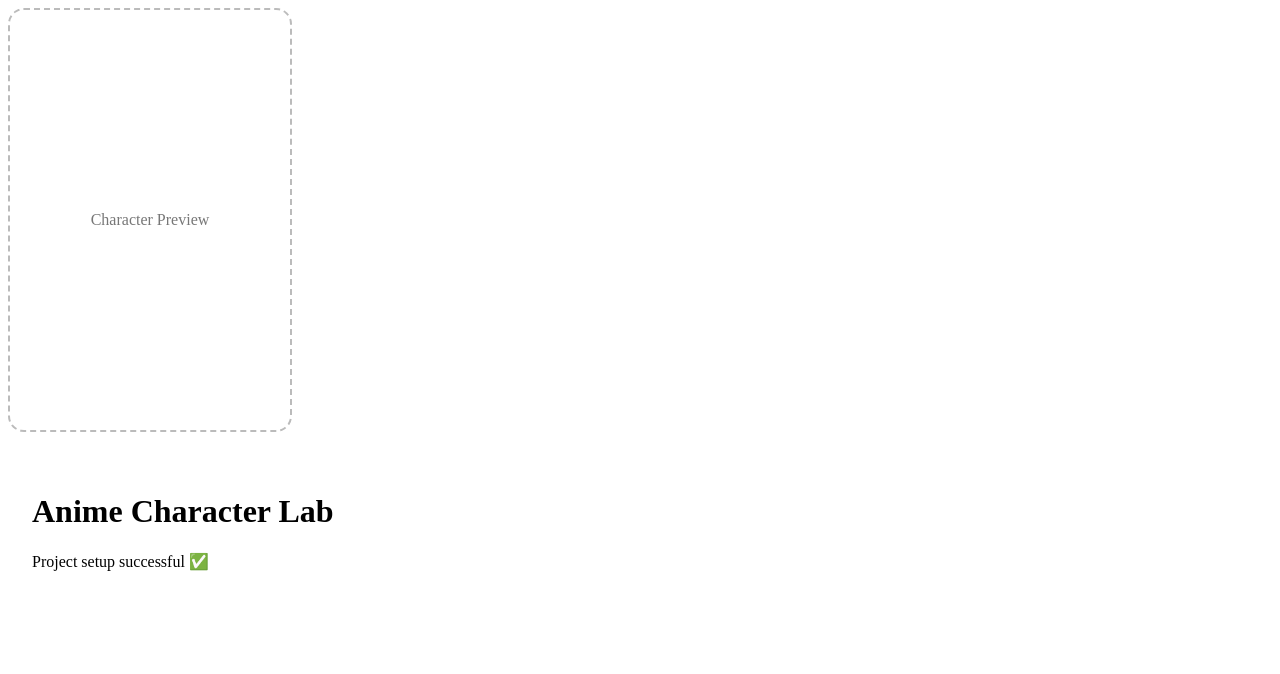
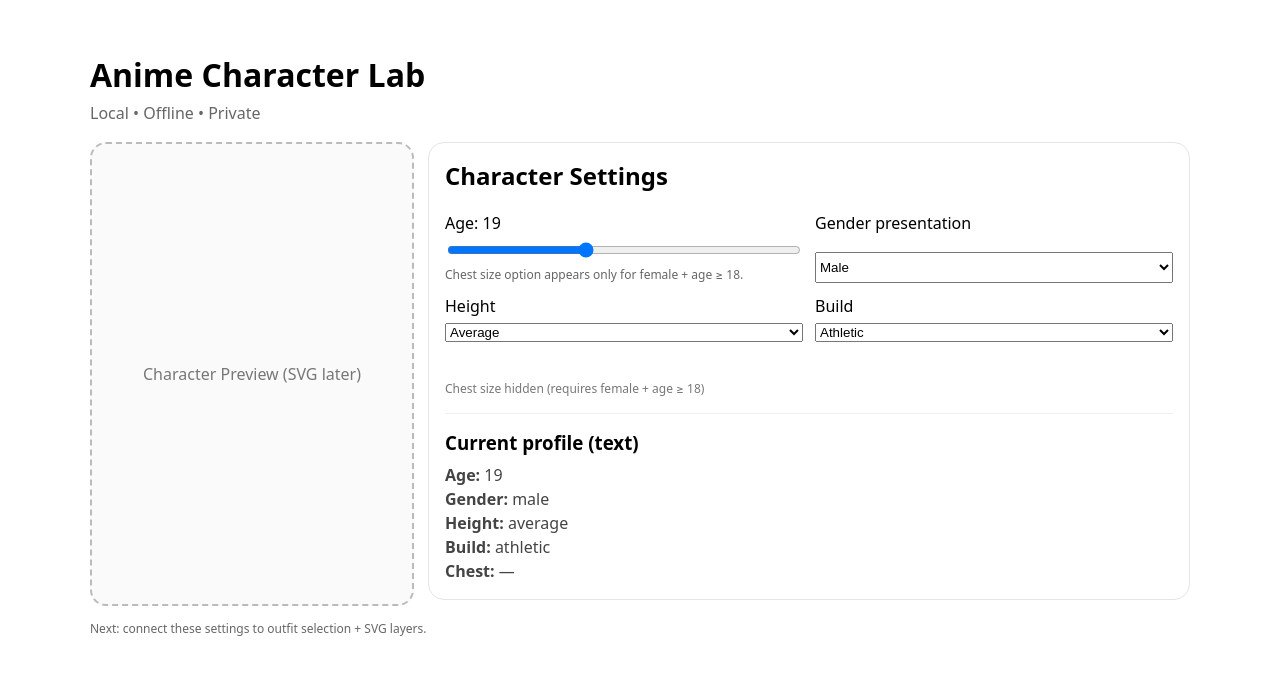
Before and after one commit to Jelle228/anime-character-lab, a React (Vite) app: page / in a window 1280 px wide. Shown: the top 674 px of the page. Built offline with nearby package versions, Linux system fonts and the light colour scheme.

Commit message:
Update main.jsx

```diff
--- a/src/main.jsx
+++ b/src/main.jsx
@@ -1,29 +1,161 @@
-import React from "react";
+import React, { useMemo, useState } from "react";
 import ReactDOM from "react-dom/client";
 
-const App = () => (
-  <div>
+function App() {
+  const [age, setAge] = useState(19);
+  const [gender, setGender] = useState("male"); // male | female | androgynous
+  const [height, setHeight] = useState("average"); // short | average | tall
+  const [build, setBuild] = useState("athletic"); // slim | athletic | muscular | curvy | broad
+  const [chest, setChest] = useState("average"); // flat | average | full (only if female + age>=18)
+
+  const showChest = useMemo(() => gender === "female" && age >= 18, [gender, age]);
+
+  // If the user changes to a state where chest should not apply, clear it safely
+  React.useEffect(() => {
+    if (!showChest) setChest("");
+    if (showChest && !chest) setChest("average");
+  }, [showChest]); // eslint-disable-line react-hooks/exhaustive-deps
+
+  return (
     <div
       style={{
-        width: 280,
-        height: 420,
+        padding: 24,
+        fontFamily: "system-ui, -apple-system, Segoe UI, Roboto, Arial",
+        maxWidth: 1100,
+        margin: "0 auto",
+      }}
+    >
+      <h1 style={{ marginBottom: 6 }}>Anime Character Lab</h1>
+      <div style={{ color: "#666", marginBottom: 18 }}>
+        Local • Offline • Private
+      </div>
+
+      <div
+        style={{
+          display: "grid",
+          gridTemplateColumns: "320px 1fr",
+          gap: 18,
+          alignItems: "start",
+        }}
+      >
+        {/* Preview */}
+        <div
+          style={{
+            width: 320,
+            height: 460,
             border: "2px dashed #bbb",
             borderRadius: 16,
             display: "flex",
             alignItems: "center",
             justifyContent: "center",
-        marginBottom: 16,
-        color: "#777"
+            color: "#777",
+            background: "#fafafa",
           }}
         >
-      Character Preview
+          Character Preview (SVG later)
         </div>
 
-    <div style={{ padding: 24 }}>
-      <h1>Anime Character Lab</h1>
-      <p>Project setup successful ✅</p>
+        {/* Controls + Info */}
+        <div
+          style={{
+            border: "1px solid #e5e5e5",
+            borderRadius: 16,
+            padding: 16,
+            background: "white",
+          }}
+        >
+          <h2 style={{ marginTop: 0 }}>Character Settings</h2>
+
+          <div
+            style={{
+              display: "grid",
+              gridTemplateColumns: "repeat(2, minmax(0, 1fr))",
+              gap: 12,
+            }}
+          >
+            <label style={{ display: "grid", gap: 6 }}>
+              Age: {age}
+              <input
+                type="range"
+                min="12"
+                max="30"
+                value={age}
+                onChange={(e) => setAge(parseInt(e.target.value, 10))}
+              />
+              <div style={{ fontSize: 12, color: "#666" }}>
+                Chest size option appears only for female + age ≥ 18.
+              </div>
+            </label>
+
+            <label style={{ display: "grid", gap: 6 }}>
+              Gender presentation
+              <select value={gender} onChange={(e) => setGender(e.target.value)}>
+                <option value="male">Male</option>
+                <option value="female">Female</option>
+                <option value="androgynous">Androgynous / Non-binary</option>
+              </select>
+            </label>
+
+            <label style={{ display: "grid", gap: 6 }}>
+              Height
+              <select value={height} onChange={(e) => setHeight(e.target.value)}>
+                <option value="short">Short</option>
+                <option value="average">Average</option>
+                <option value="tall">Tall</option>
+              </select>
+            </label>
+
+            <label style={{ display: "grid", gap: 6 }}>
+              Build
+              <select value={build} onChange={(e) => setBuild(e.target.value)}>
+                <option value="slim">Slim</option>
+                <option value="athletic">Athletic</option>
+                <option value="muscular">Muscular</option>
+                <option value="curvy">Curvy</option>
+                <option value="broad">Broad</option>
+              </select>
+            </label>
+
+            {showChest ? (
+              <label style={{ display: "grid", gap: 6 }}>
+                Chest size (adult feminine body)
+                <select value={chest} onChange={(e) => setChest(e.target.value)}>
+                  <option value="flat">Flat</option>
+                  <option value="average">Average</option>
+                  <option value="full">Full</option>
+                </select>
+              </label>
+            ) : (
+              <div style={{ fontSize: 12, color: "#777", paddingTop: 26 }}>
+                Chest size hidden (requires female + age ≥ 18)
+              </div>
+            )}
+          </div>
+
+          <hr style={{ margin: "16px 0", border: "none", borderTop: "1px solid #eee" }} />
+
+          <h3 style={{ margin: 0 }}>Current profile (text)</h3>
+          <div style={{ color: "#444", marginTop: 8, lineHeight: 1.5 }}>
+            <div><b>Age:</b> {age}</div>
+            <div><b>Gender:</b> {gender}</div>
+            <div><b>Height:</b> {height}</div>
+            <div><b>Build:</b> {build}</div>
+            <div><b>Chest:</b> {showChest ? chest : "—"}</div>
           </div>
         </div>
+      </div>
+
+      <div style={{ marginTop: 14, color: "#666", fontSize: 12 }}>
+        Next: connect these settings to outfit selection + SVG layers.
+      </div>
+    </div>
+  );
+}
+
+ReactDOM.createRoot(document.getElementById("root")).render(
+  <React.StrictMode>
+    <App />
+  </React.StrictMode>
 );
 
 
```
Lines whose indentation alone changed are shown as unchanged.
